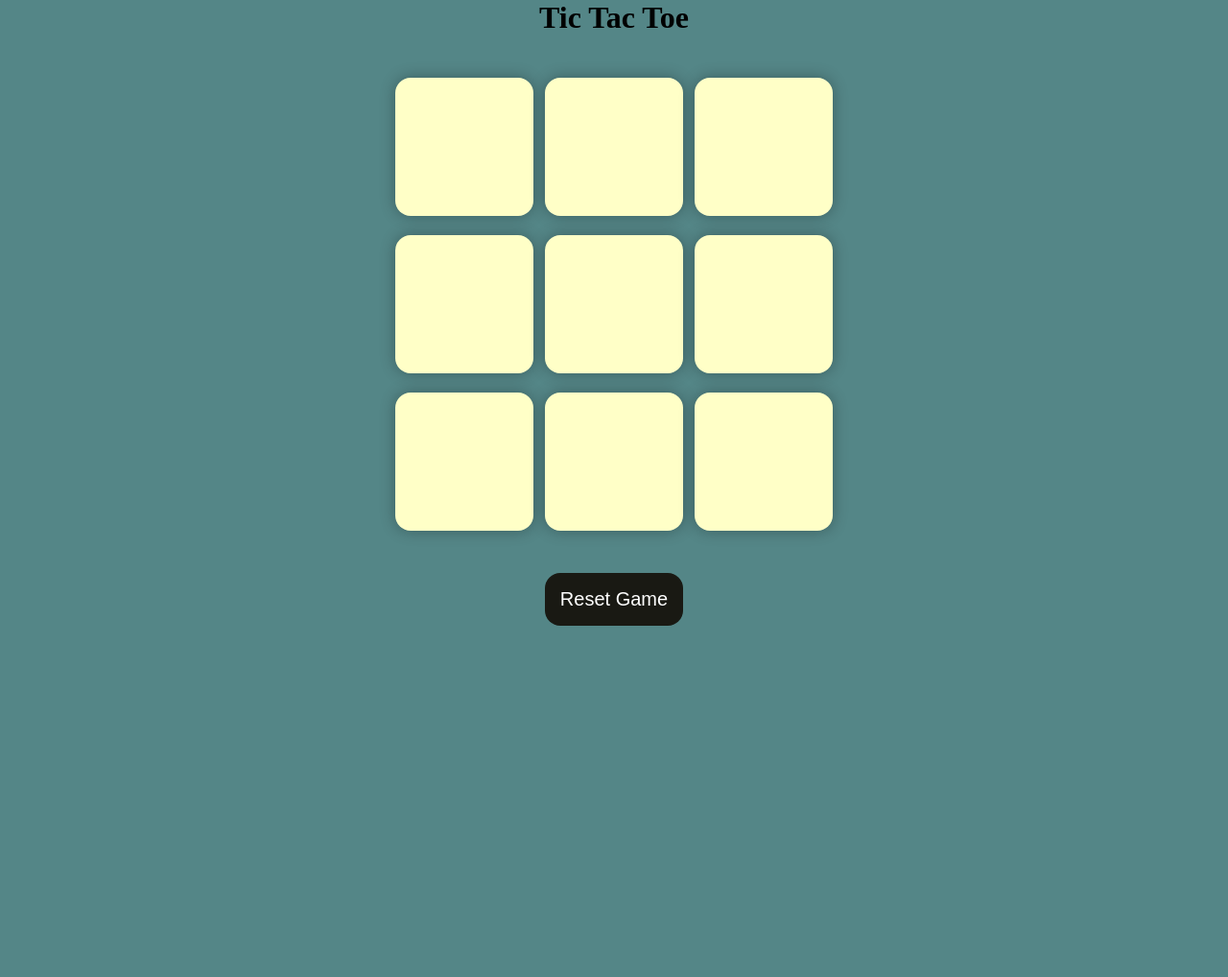
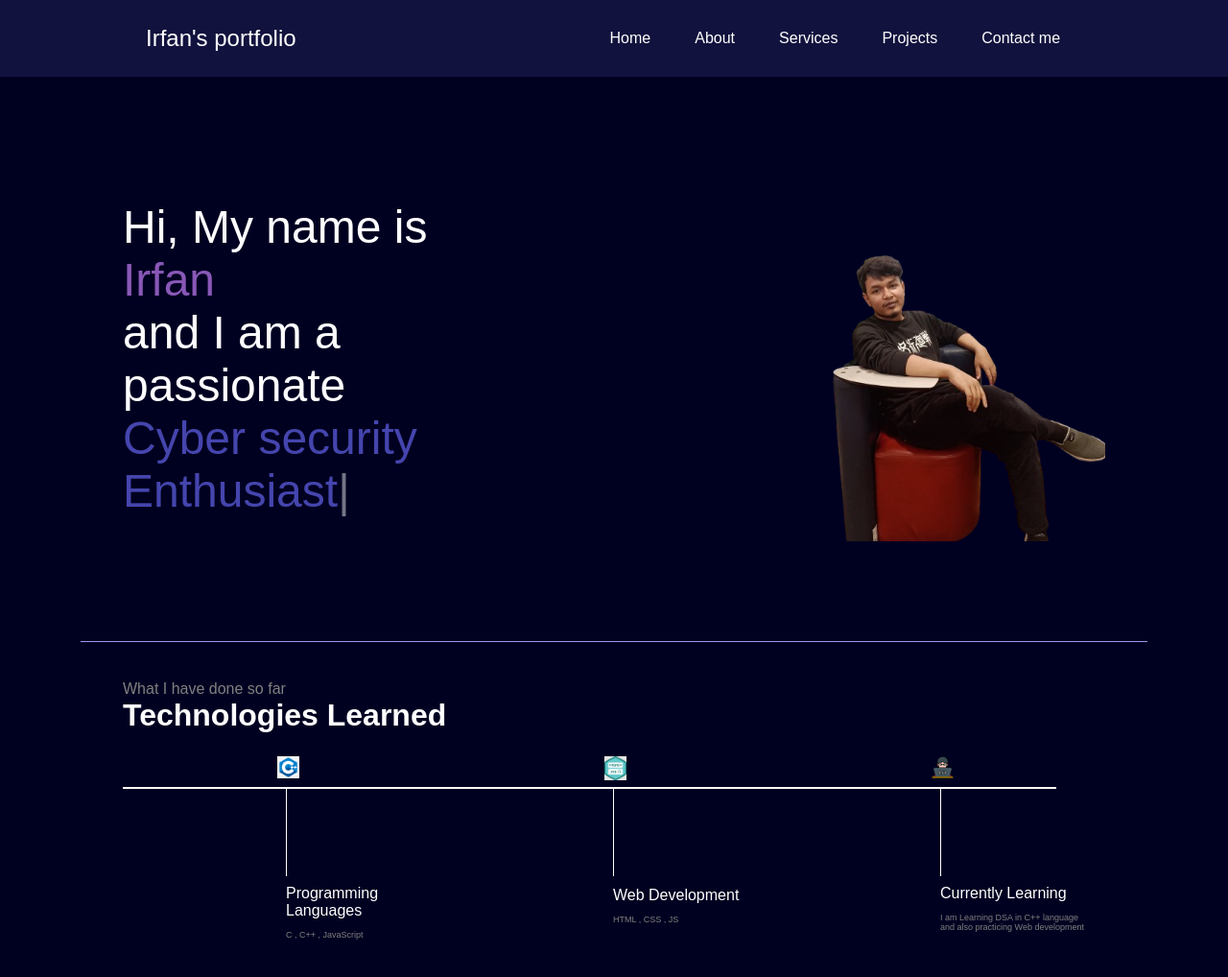
Before and after one commit to Irfan140/Irfan, a plain HTML site: page index.html in a window 1280 px wide. Shown: the whole page at 96% size. Before the commit the page ends 800 px from the top, so only its background shows below. Drawn offline with nearby package versions, Linux system fonts and the light colour scheme.

Commit message:
Add files via upload

```diff
--- a/index.html
+++ b/index.html
@@ -3,31 +3,75 @@
   <head>
     <meta charset="UTF-8" />
     <meta name="viewport" content="width=device-width, initial-scale=1.0" />
-    <title>Tic-Tac-Toe Game</title>
+    <title>Irfan-Developer Portfolio</title>
     <link rel="stylesheet" href="style.css" />
   </head>
   <body>
-    <div class="msg-container hide">
-      <p id="msg">Winner</p>
-      <button id="new-btn">New Game</button>
-    </div>
+    <header>
+      <nav>
+        <div class="left">Irfan's portfolio</div>
+        <div class="right">
+          <ul>
+            <li><a href="/">Home</a></li>
+            <li><a href="/">About</a></li>
+            <li><a href="/">Services</a></li>
+            <li><a href="/">Projects</a></li>
+            <li><a href="/">Contact me</a></li>
+          </ul>
+        </div>
+      </nav>
+    </header>
+
     <main>
-      <h1>Tic Tac Toe</h1>
-      <div class="container">
-        <div class="game">
-          <button class="box"></button>
-          <button class="box"></button>
-          <button class="box"></button>
-          <button class="box"></button>
-          <button class="box"></button>
-          <button class="box"></button>
-          <button class="box"></button>
-          <button class="box"></button>
-          <button class="box"></button>
+      <section class="firstSection">
+        <div class="leftSection">
+          Hi, My name is <span class="purple">Irfan</span>
+          <div>and I am a passionate</div>
+          <span id="element"></span>
         </div>
-      </div>
-      <button id="reset-btn">Reset Game</button>
+
+        <div class="rightSection">
+          <img src="Logo.png" alt="" />
+        </div>
+      </section>
+      <hr />
+
+      <section class="secondSection">
+        <span class="text-gray">What I have done so far</span>
+        <h1>Technologies Learned</h1>
+
+        <div class="box">
+          <div class="vertical">
+            <img class="image-top" src="3.png" alt="" />
+            <div class="vertical-title">Programming Languages</div>
+            <div class="vertical-desc">C , C++ , JavaScript</div>
+          </div>
+          <div class="vertical">
+            <img class="image-top" src="2.png" alt="" />
+            <div class="vertical-title">Web Development</div>
+            <div class="vertical-desc">HTML , CSS , JS</div>
+          </div>
+
+          <div class="vertical">
+            <img class="image-top" src="1.png" alt="" />
+            <div class="vertical-title">Currently Learning</div>
+            <div class="vertical-desc">
+              I am Learning DSA in C++ language and also practicing Web
+              development
+            </div>
+          </div>
+        </div>
+      </section>
     </main>
-    <script src="script.js"></script>
+
+    <script src="https://unpkg.com/typed.js@2.1.0/dist/typed.umd.js"></script>
+
+    <script>
+      var typed = new Typed("#element", {
+        strings: ["Web Developer", "Programmer", "Cyber security Enthusiast"],
+        typeSpeed: 50,
+      });
+    </script>
   </body>
+  <script src="script.js"></script>
 </html>
--- a/script.js
+++ /dev/null
@@ -1,91 +0,0 @@
-let boxes = document.querySelectorAll(".box");
-let resetBtn = document.querySelector("#reset-btn");
-let newGameBtn = document.querySelector("#new-btn");
-let msgContainer = document.querySelector(".msg-container");
-let msg = document.querySelector("#msg");
-
-let turnO = true; //playerX, playerO
-let count = 0; //To Track Draw
-
-const winPatterns = [
-  [0, 1, 2],
-  [0, 3, 6],
-  [0, 4, 8],
-  [1, 4, 7],
-  [2, 5, 8],
-  [2, 4, 6],
-  [3, 4, 5],
-  [6, 7, 8],
-];
-
-const resetGame = () => {
-  turnO = true;
-  count = 0;
-  enableBoxes();
-  msgContainer.classList.add("hide");
-};
-
-boxes.forEach((box) => {
-  box.addEventListener("click", () => {
-    if (turnO) {
-      //playerO
-      box.innerText = "O";
-      turnO = false;
-    } else {
-      //playerX
-      box.innerText = "X";
-      turnO = true;
-    }
-    box.disabled = true;
-    count++;
-
-    let isWinner = checkWinner();
-
-    if (count === 9 && !isWinner) {
-      gameDraw();
-    }
-  });
-});
-
-const gameDraw = () => {
-  msg.innerText = `Game was a Draw.`;
-  msgContainer.classList.remove("hide");
-  disableBoxes();
-};
-
-const disableBoxes = () => {
-  for (let box of boxes) {
-    box.disabled = true;
-  }
-};
-
-const enableBoxes = () => {
-  for (let box of boxes) {
-    box.disabled = false;
-    box.innerText = "";
-  }
-};
-
-const showWinner = (winner) => {
-  msg.innerText = `Congratulations, Winner is ${winner}`;
-  msgContainer.classList.remove("hide");
-  disableBoxes();
-};
-
-const checkWinner = () => {
-  for (let pattern of winPatterns) {
-    let pos1Val = boxes[pattern[0]].innerText;
-    let pos2Val = boxes[pattern[1]].innerText;
-    let pos3Val = boxes[pattern[2]].innerText;
-
-    if (pos1Val != "" && pos2Val != "" && pos3Val != "") {
-      if (pos1Val === pos2Val && pos2Val === pos3Val) {
-        showWinner(pos1Val);
-        return true;
-      }
-    }
-  }
-};
-
-newGameBtn.addEventListener("click", resetGame);
-resetBtn.addEventListener("click", resetGame);
--- a/style.css
+++ b/style.css
@@ -1,74 +1,107 @@
-* {
+*{
     margin: 0;
     padding: 0;
 }
-
-body {
-  background-color: #548687;
-  text-align: center;
+body{
+    background-color: rgb(0, 0, 33);
+    color: white;
+    font-family: 'popins',sans-serif;
 }
-
-.container {
-  height: 70vh;
+nav{
     display: flex;
-
-  justify-content: center;
+    justify-content: space-around;
     align-items: center;
+    height: 80px;
+    background-color: rgb(18, 18,62);
 }
-
-.game {
-  height: 60vmin;
-  width: 60vmin;
-  display: flex;
-  flex-wrap: wrap;
-  justify-content: center;
-  align-items: center;
-  gap: 1.5vmin;
-}
-
-.box {
-  height: 18vmin;
-  width: 18vmin;
-  border-radius: 1rem;
-  border: none;
-  box-shadow: 0 0 1rem rgba(0, 0, 0, 0.3);
-  font-size: 8vmin;
-  color: #b0413e;
-  background-color: #ffffc7;
-}
-
-#reset-btn {
-  padding: 1rem;
-  font-size: 1.25rem;
-  background-color: #191913;
-  color: #fff;
-  border-radius: 1rem;
-  border: none;
-}
-
-#new-btn {
-  padding: 1rem;
-  font-size: 1.25rem;
-  background-color: #191913;
-  color: #fff;
-  border-radius: 1rem;
-  border: none;
-}
-
-#msg {
-  color: #ffffc7;
-  font-size: 5vmin;
-}
-
-.msg-container {
-  height: 100vmin;
+nav ul{
     display: flex;
     justify-content: center;
+}
+nav ul li{
+    list-style: none;
+    margin: 0 23px;
+}
+nav ul a{
+    text-decoration: none;
+    color: white;
+}
+nav ul a:hover{
+    color: rgb(143, 68, 151);
+    font-size: 1.02rem;
+}
+.left{
+    font-size: 1.5rem;
+}
+.firstSection{
+    display: flex;
+    justify-content: space-around;
     align-items: center;
-  flex-direction: column;
-  gap: 4rem;
+    margin: 100px 0;
 }
+.firstSection > div{
+   width: 30%;
 
-.hide {
-  display: none;
 }
+.leftSection{
+    font-size: 3rem;
+}
+.rightSection img{
+    width: 100%;
+}
+.purple{
+    color: rgb(137, 88, 183);
+}
+.text-gray{
+    color: gray;
+}
+#element{
+    color: rgb(69, 69, 174);
+}
+.secondSection{
+    max-width: 80vw;
+    margin: auto;
+    height: 80vh;
+}
+main hr{
+    border: 0;
+    background: #9c97f1;
+    height: 1.2px;
+    margin: 40px 84px;
+}
+.secondSection h1{
+    font-size: 2rem;
+}
+.secondSection .box{
+    background: white;
+    width: 76vw;
+    height: 2px;
+    margin: 56px 0;
+    display: flex;
+}
+.secondSection .vertical{
+   height: 93px;
+   width: 1px;
+   background-color: white;
+   margin: 0 170px;
+}
+.image-top{
+    width: 23px;
+    position: relative;
+    top: -32px;
+    left: -9px;
+
+}
+.vertical-title{
+position: relative;
+top: 75px;
+width: 150px;
+
+}
+.vertical-desc{
+position: relative;
+top: 86px;
+color: grey;
+width: 150px;
+font-size: 9px;
+}
```
Also changed, not shown: 1.png (added), 2.png (added), 3.png (added), Logo.png (added). Lines whose indentation alone changed are shown as unchanged.
